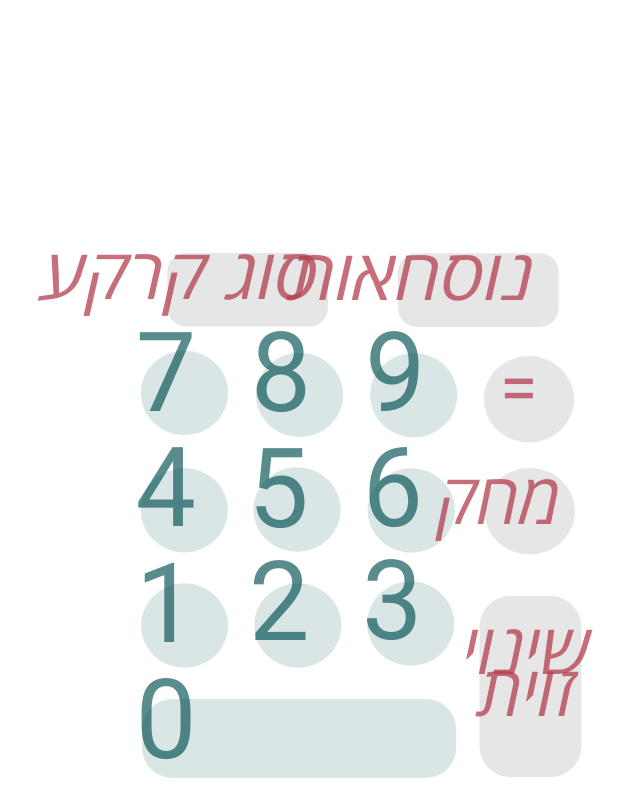
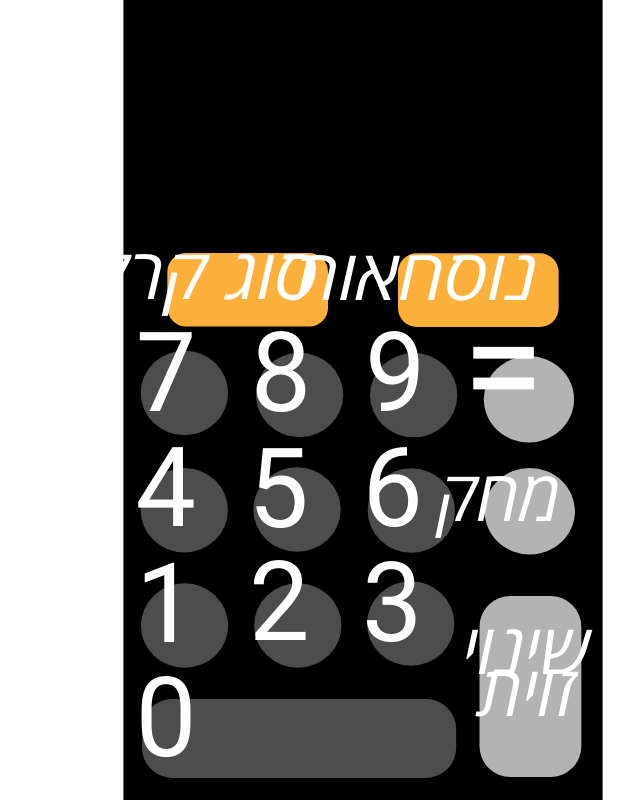
Before and after one commit to madortill/RescueCalculator, a Vue app: page / in a window 1280 px wide. Shown: the whole page, without its empty margins (277-917 px from the left). Built offline with nearby package versions, Linux system fonts and the light colour scheme.

Commit message:
darkmode

```diff
--- a/src/components/Calculator2SVG.vue
+++ b/src/components/Calculator2SVG.vue
@@ -95,9 +95,6 @@
   .cls-2 {
     font-family: 'OpenSansHebrew';
     font-size: calc(15px + 4vw);
-    /* font-size: 2rem; */
-    font-style: italic;
-    font-weight: 600;
   }
   .cls-2,
   .cls-3,
@@ -109,14 +106,12 @@
   }
   .cls-3 {
     font-size: calc(15px + 10vw);
-    /* font-size: 3.4rem; */
   }
   .cls-3,
   .cls-4 {
     font-family: 'Heebo';
   }
   .cls-4 {
-    /* font-size: 2.8rem; */
     font-size: calc(15px + 7vw);
   }
   .cls-6 {
--- a/src/components/MainScreen.vue
+++ b/src/components/MainScreen.vue
@@ -1,7 +1,7 @@
 <template>
     <div id="main-screen">
-       <!-- <Calculator2SVG class="container"></Calculator2SVG> -->
-       <CalculatorLightSVG class="container"></CalculatorLightSVG>
+       <Calculator2SVG class="container"></Calculator2SVG>
+       <!-- <CalculatorLightSVG class="container"></CalculatorLightSVG> -->
     </div>
 </template>
 
```
